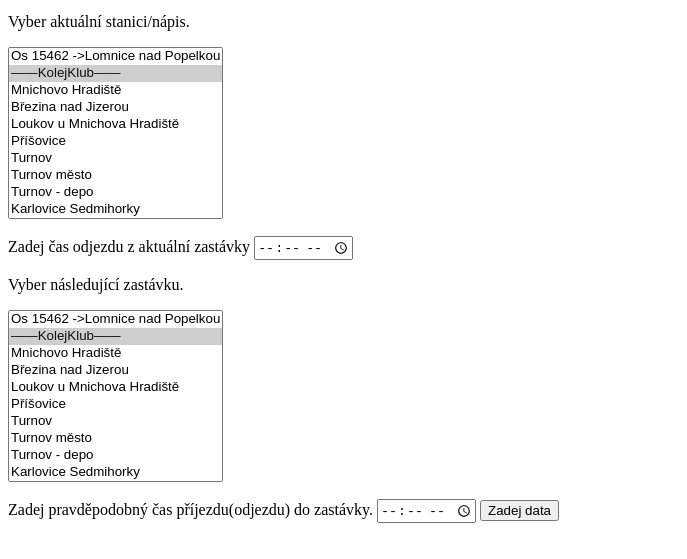
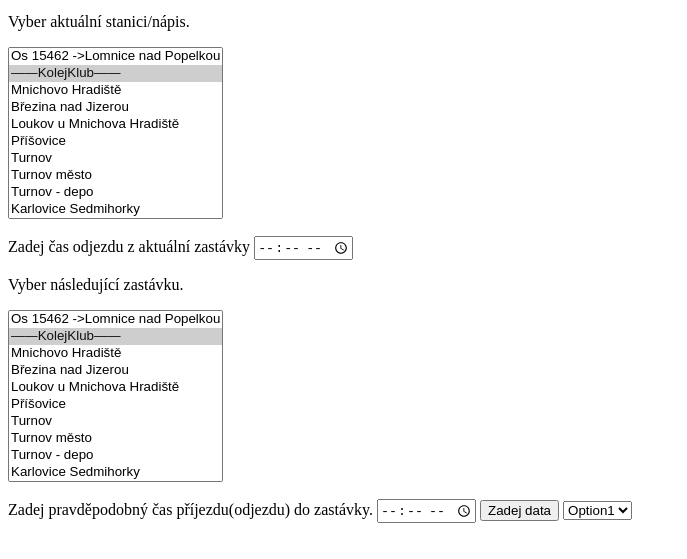
Before and after one commit to chat-app-gymcl/jakub-projekt, a plain HTML site: page index.html in a window 1280 px wide. Shown: the part 47-606 px from the top of the page, without its empty margins (0-687 px from the left). Drawn offline with Linux system fonts and the light colour scheme.

Commit message:
test z stack overflow

```diff
--- a/index.html
+++ b/index.html
@@ -86,9 +86,14 @@ img {
 <input type="time" id="cas1" name="cas1">
 <button type="button" oneclik="zadej()">Zadej data</button>
 
+
+
+<select id="selectbox" name="" onchange="javascript:location.href = this.value;">
+    <option value="https://www.yahoo.com/" selected>Option1</option>
+    <option value="https://www.google.co.in/">Option2</option>
+    <option value="https://www.gmail.com/">Option3</option>
+
+</select>
 </form>
-<script>
-
-</script>
     </body>
 </html>
```
